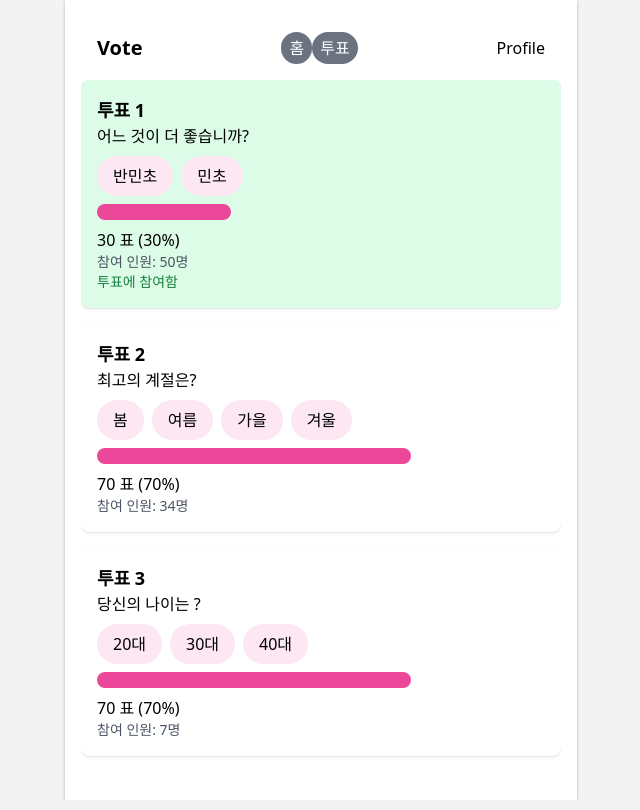
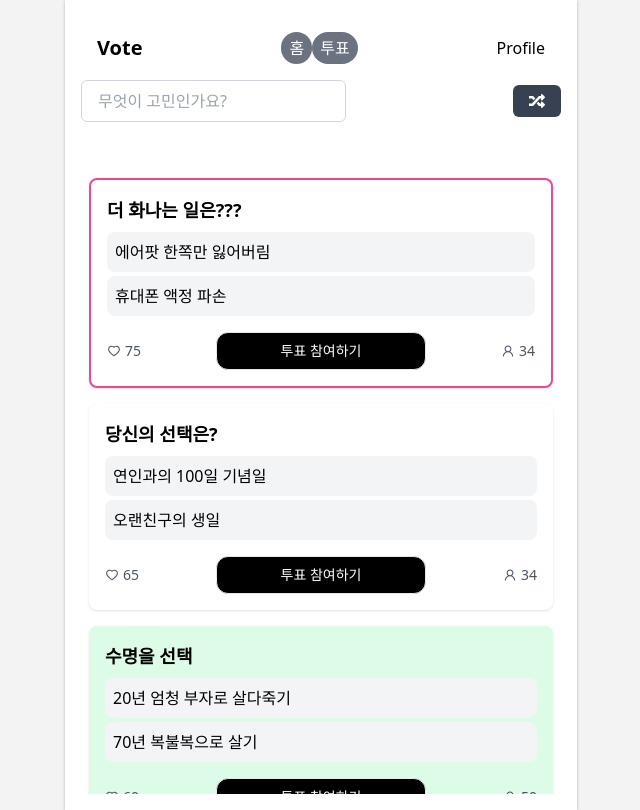
Before and after one commit to BOOPINION/Vote-FE2, a React (Create React App) app: page /voteHome in a window 1280 px wide. Shown: the whole page, without its empty margins (319-959 px from the left). Built offline with nearby package versions, Linux system fonts and the light colour scheme.

Commit message:
⚡️ VoteHome 투표스크롤페이지 UI, 검색바 ,Resultpage연결"
likecount로 인기있는 투표 상단고정, 셔플버튼으로 순서랜덤정렬, 참여한 투표 시각화"

```diff
--- a/package.json
+++ b/package.json
@@ -13,6 +13,7 @@
     "framer-motion": "^11.0.28",
     "react": "^18.2.0",
     "react-dom": "^18.2.0",
+    "react-icons": "^5.1.0",
     "react-router-dom": "^6.22.3",
     "react-scripts": "5.0.1",
     "typescript": "^4.9.5",
--- a/src/pages/mainHome.tsx
+++ b/src/pages/mainHome.tsx
@@ -4,7 +4,7 @@ import Main from "../components/Main";
 
 const MainHome: React.FC = () => {
   return (
-    <div>
+    <div className="p-4">
       <Header />
       <Main />
     </div>
--- a/src/pages/voteHome.tsx
+++ b/src/pages/voteHome.tsx
@@ -1,62 +1,147 @@
-import React from 'react';
+import React, { useState } from 'react';
 import { motion } from 'framer-motion';
 import Header from "../components/Header";
+import { Link } from 'react-router-dom';
+import { AiOutlineUser, AiOutlineHeart } from 'react-icons/ai';
+import { FaRandom } from "react-icons/fa";
+
+//TODO: motion 추가,인기투표,  api준비 코드로 바꾸기 , api명세서
 
 interface VoteItem {
     id: number;
     title: string;
     description: string;
-    voteCount: number;
     totalVotes: number;
     userParticipated: boolean; // 사용자가 투표에 참여했는지 여부
     options: string[]; // 투표 선택지
     participants: number; // 투표에 참여한 인원 수
+    likes: number; // 좋아요 수
 }
 
-  // 가상의 투표 데이터
 const votes: VoteItem[] = [
-    { id: 1, title: "투표 1", description: "어느 것이 더 좋습니까?", voteCount: 30, totalVotes: 100, userParticipated: true, options: ["반민초", "민초"] ,participants: 50},
-    { id: 2, title: "투표 2", description: "최고의 계절은?", voteCount: 70, totalVotes: 100, userParticipated: false, options: ["봄", "여름", "가을", "겨울"] ,participants: 34},
-    { id: 2, title: "투표 3", description: "당신의 나이는 ?", voteCount: 70, totalVotes: 100, userParticipated: false, options: ["20대", "30대", "40대"] ,participants: 7},
+  {
+    id: 1,
+    title: "수명을 선택",
+    description: "어느 것이 더 좋습니까?",
+    totalVotes: 100,
+    userParticipated: true,
+    options: ["20년 엄청 부자로 살다죽기", "70년 복불복으로 살기"],
+    participants: 50,
+    likes: 60,
+  },
+  {
+    id: 2,
+    title: "어떤 직장이 좋을까",
+    description: "~~",
+    totalVotes: 100,
+    userParticipated: false,
+    options: ["좋아하는 일 하는데 끔찍한 상사", "일은 싫은데 좋은 상사"],
+    participants: 34,
+    likes: 60,
+  },
+  {
+    id: 3,
+    title: "더 화나는 일은???",
+    description: ".",
+    totalVotes: 100,
+    userParticipated: false,
+    options: ["에어팟 한쪽만 잃어버림", "휴대폰 액정 파손"],
+    participants: 34,
+    likes: 75,
+  },
+  {
+    id: 4,
+    title: "민초반민초 ",
+    description: ".",
+    totalVotes: 100,
+    userParticipated: false,
+    options: ["민초", "반민초", "둘다 ㄴ"],
+    participants: 34,
+    likes: 60,
+  },
+  {
+    id: 5,
+    title: "당신의 선택은?",
+    description: ".",
+    totalVotes: 100,
+    userParticipated: false,
+    options: ["연인과의 100일 기념일", "오랜친구의 생일"],
+    participants: 34,
+    likes: 65,
+  },
   // 추가적인 투표 아이템들...
 ];
 
-const calculatePercentage = (voteCount: number, totalVotes: number) => {
-    return totalVotes > 0 ? (voteCount / totalVotes) * 100 : 0;
+
+
+// 투표를 좋아요 수에 따라 내림차순으로 정렬하는 함수
+const sortByLikesDescending = (a: VoteItem, b: VoteItem) => {
+  return b.likes - a.likes;
 };
 
 const App = () => {
+  const [randomVotes, setRandomVotes] = useState([...votes]);
+
+  // 좋아요 수에 따라 투표 정렬
+  const sortedVotes = randomVotes.sort(sortByLikesDescending);
+
+  // 투표 항목을 랜덤하게 재정렬하는 함수// 셔플 버튼
+  const shuffleVotes = () => {
+    const shuffled = [...votes].sort(() => Math.random() - 0.5);
+    setRandomVotes(shuffled);
+  };
+
+
   return (
     <div className="p-4">
         <Header />
-        <div className="overflow-auto h-full">
-          <ul>
-            {votes.map(({ id, title, description, voteCount, totalVotes, userParticipated, options, participants }) => {
-              const percentage = calculatePercentage(voteCount, totalVotes); // 투표 결과 계산
-              return (
-                <li key={id} className={`p-4 shadow rounded-lg mb-4 ${userParticipated ? 'bg-green-100' : 'bg-white'}`}>
+        <div className="mt-4 mb-8 flex justify-between items-center">
+            <input type="text" placeholder="무엇이 고민인가요?" className="border border-gray-300 px-4 py-2 rounded-md mr-4" />
+            <button onClick={shuffleVotes} className="bg-gray-700 text-white px-4 py-2 rounded-md"><FaRandom /></button>
+        </div>
+        <div className="overflow-auto max-h-[calc(100vh-160px)]">
+            <motion.ul
+                initial={{ opacity: 0, y: 50 }}
+                animate={{ opacity: 1, y: 0 }}
+                transition={{ delay: 0.2 }}
+                className="pt-4"
+            >
+                {sortedVotes.map(({ id, title, userParticipated, options, participants, likes }, index) => (
+                    <Link to={`/vote-result`} key={id}>
+                        <motion.li
+                            initial={{ opacity: 0, y: 50 }}
+                            animate={{ opacity: 1, y: 0 }}
+                            transition={{ delay: 0.2 }}
+                            className={`p-4 m-2 shadow rounded-lg mb-4 ${userParticipated ? 'bg-green-100' : 'bg-white'} ${index === 0 ? 'border-2 border-pink-500' : ''}`}
+                        >
                             <h3 className="text-lg font-bold">{title}</h3>
-                  <p>{description}</p>
-                  <div className="flex space-x-2 mt-2">
-                    {options.map((option, index) => (
-                      <div key={index} className="px-4 py-2 bg-pink-100 rounded-full text-center">
-                        {option}
-                      </div>
+                            <div className="mt-2">
+                                {options.map((option, optionIndex) => (
+                                    <motion.div
+                                        key={optionIndex}
+                                        initial={{ opacity: 0, y: 20 }}
+                                        animate={{ opacity: 1, y: 0 }}
+                                        transition={{ delay: 0.1 * optionIndex }}
+                                        className="flex items-center justify-between p-2 bg-gray-100 rounded-lg my-1"
+                                    >
+                                        <span>{option}</span>
+                                    </motion.div>
                                 ))}
                             </div>
-                  <motion.div
-                    className="bg-pink-500 h-4 rounded-full my-2"
-                    initial={{ width: 0 }}
-                    animate={{ width: `${percentage}%` }}
-                    transition={{ duration: 0.5 }}
-                  />
-                  <p>{`${voteCount} 표 (${percentage.toFixed(0)}%)`}</p>
-                  <p className="text-sm text-gray-600 ">참여 인원: {participants}명</p>
-                  {userParticipated && <p className="text-sm text-green-700 ">투표에 참여함</p>}
-                </li>
-              );
-            })}
-          </ul>
+                            <div className="flex justify-between mt-4">
+                                <div className="text-sm text-gray-600 flex items-center">
+                                    <AiOutlineHeart className="mr-1" /> {likes}
+                                </div>
+                                <button className="text-sm bg-black text-white border px-16 py-2 rounded-xl">투표 참여하기</button>
+                                <div className="text-sm text-gray-600 flex items-center">
+                                    <AiOutlineUser className="mr-1" /> {participants}
+                                </div>
+
+                            </div>
+                        </motion.li>
+                    </Link>
+                ))}
+            </motion.ul>
         </div>
     </div>
 );
--- a/src/pages/voteResult.tsx
+++ b/src/pages/voteResult.tsx
@@ -1,19 +1,18 @@
 import React, { useState, FormEvent } from 'react';
 import { motion } from 'framer-motion';
-
-//TODO : 좋아요, 댓글 UI구현
 
 interface VoteOption {
     count: number;
     label: string;
 }
 
+//TODO :  좋아요 댓글 UI 추가해야함
 function VoteResult() {
     const [selectedOption, setSelectedOption] = useState<string>('');
     const [isLoading, setIsLoading] = useState<boolean>(false);
     const [votes, setVotes] = useState<{ [key: string]: VoteOption }>({
-    Option1: { count: 5, label: 'test111' },
-    Option2: { count: 5, label: 'test222' }
+        Option1: { count: 5, label: '좋아하는 일 하는데 끔찍한 상사' },
+        Option2: { count: 5, label: '일은 싫은데 좋은 상사' }
     });
     const [voteSubmitted, setVoteSubmitted] = useState<boolean>(false);
 
@@ -40,7 +39,7 @@ function VoteResult() {
 
 
     return (
-    <div className="max-w-sm mx-auto">
+        <div className="max-w-sm mx-auto p-4">
             <div className="header mt-4 mb-8">뒤로가기</div>
             <div className="flex items-center mb-4">
                 <div className="w-10 h-10 rounded-full bg-gray-200 mr-4"></div>
@@ -49,7 +48,7 @@ function VoteResult() {
                     <p className="text-gray-600">5명 조회</p>
                 </div>
             </div>
-      <div className="voteText text-lg mb-4">Q. test</div>
+            <div className="voteText text-lg mb-4">Q. 어떤 직장이 좋을까?</div>
 
             {voteSubmitted ? (
                 <div className="bg-white border border-gray-200 rounded-xl p-6 mb-4">
@@ -86,7 +85,7 @@ function VoteResult() {
                     </div>
                     <form onSubmit={handleSubmit}>
                         <div
-              className={`mb-4 p-4 rounded-full border-2 ${
+                            className={`mb-4 p-2 rounded-full border-2 ${
                                 selectedOption === "Option1"
                                     ? "bg-pink-100 border-pink-500"
                                     : "border-gray-300"
@@ -101,11 +100,11 @@ function VoteResult() {
                                     checked={selectedOption === "Option1"}
                                     onChange={(e) => setSelectedOption(e.target.value)}
                                 />
-                <span className="ml-2 text-gray-700">test111</span>
+                                <span className="ml-2 text-gray-700">좋아하는 일 하는데 끔찍한 상사</span>
                             </label>
                         </div>
                         <div
-              className={`mb-6 p-4 rounded-full border-2 ${
+                            className={`mb-6 p-2 rounded-full border-2 ${
                                 selectedOption === "Option2"
                                     ? "bg-pink-100 border-pink-500"
                                     : "border-gray-300"
@@ -120,7 +119,7 @@ function VoteResult() {
                                     checked={selectedOption === "Option2"}
                                     onChange={(e) => setSelectedOption(e.target.value)}
                                 />
-                <span className="ml-2 text-gray-700">test222</span>
+                                <span className="ml-2 text-gray-700">일은 싫은데 좋은 상사</span>
                             </label>
                         </div>
                         <button
```
Also changed, not shown: 1 other file (tests, documents, lock files or other folders). Lines whose indentation alone changed are shown as unchanged.
